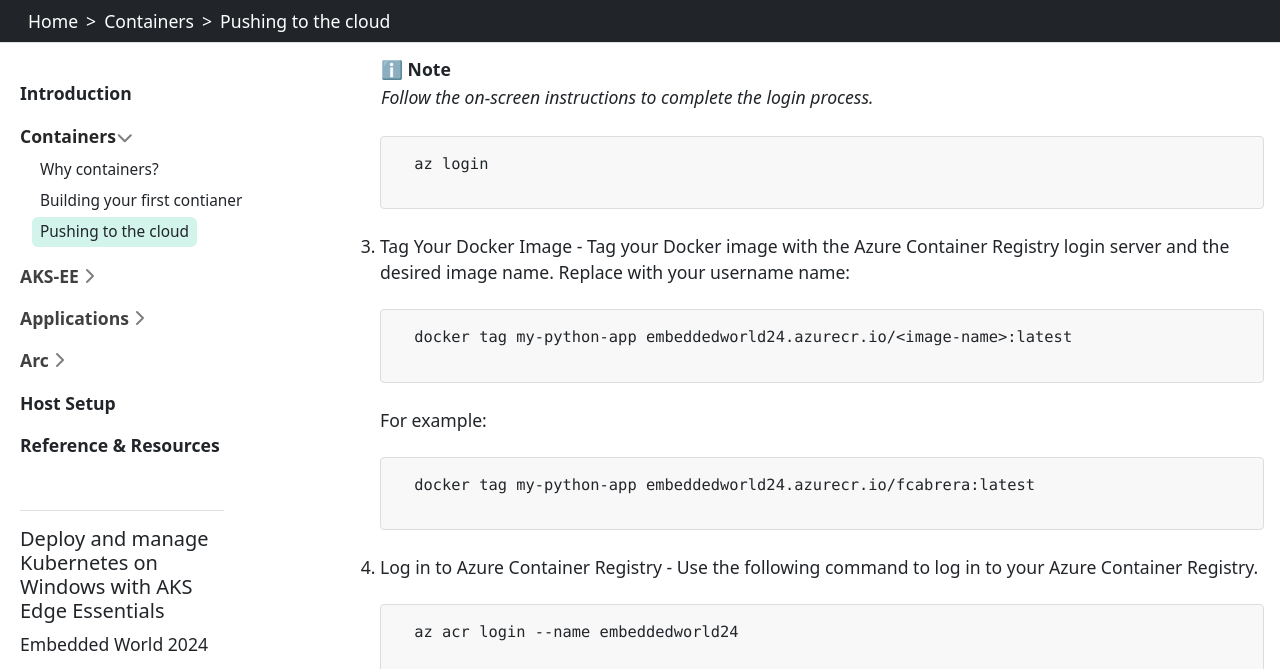
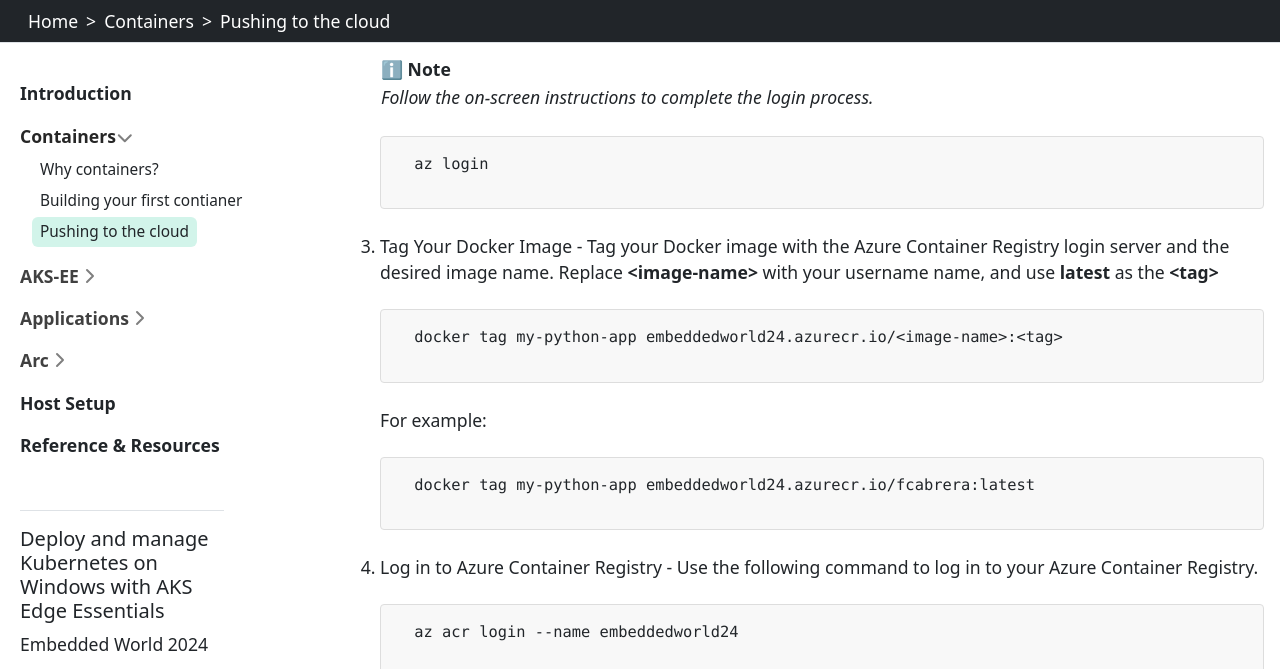
Before and after one commit to fcabrera23/EW-24-Workshop1, a Jekyll site: the page built from content/containers/acr.md, in a window 1280 px wide and 900 px high, scrolled down 436 px, cut to the strip 0-669 px from the top of the window. Built offline with Jekyll 4.4.1, drawn with Linux system fonts in a browser that asks for light colours.

Commit message:
Small changes container section

````diff
--- a/content/containers/acr.md
+++ b/content/containers/acr.md
@@ -20,10 +20,10 @@ In this unit, we will learn how to tag and push a Docker container image to Azur
     az login
     ```
 
-3. Tag Your Docker Image - Tag your Docker image with the Azure Container Registry login server and the desired image name. Replace  <image-name> with your username  name:
+3. Tag Your Docker Image - Tag your Docker image with the Azure Container Registry login server and the desired image name. Replace  **\<image-name>** with your username  name, and use **latest** as the **\<tag>**
 
     ```bash
-    docker tag my-python-app embeddedworld24.azurecr.io/<image-name>:latest
+    docker tag my-python-app embeddedworld24.azurecr.io/<image-name>:<tag>
     ```
 
     For example:
````
Also changed, not shown: content/containers/start.md (+28 -14 lines).
